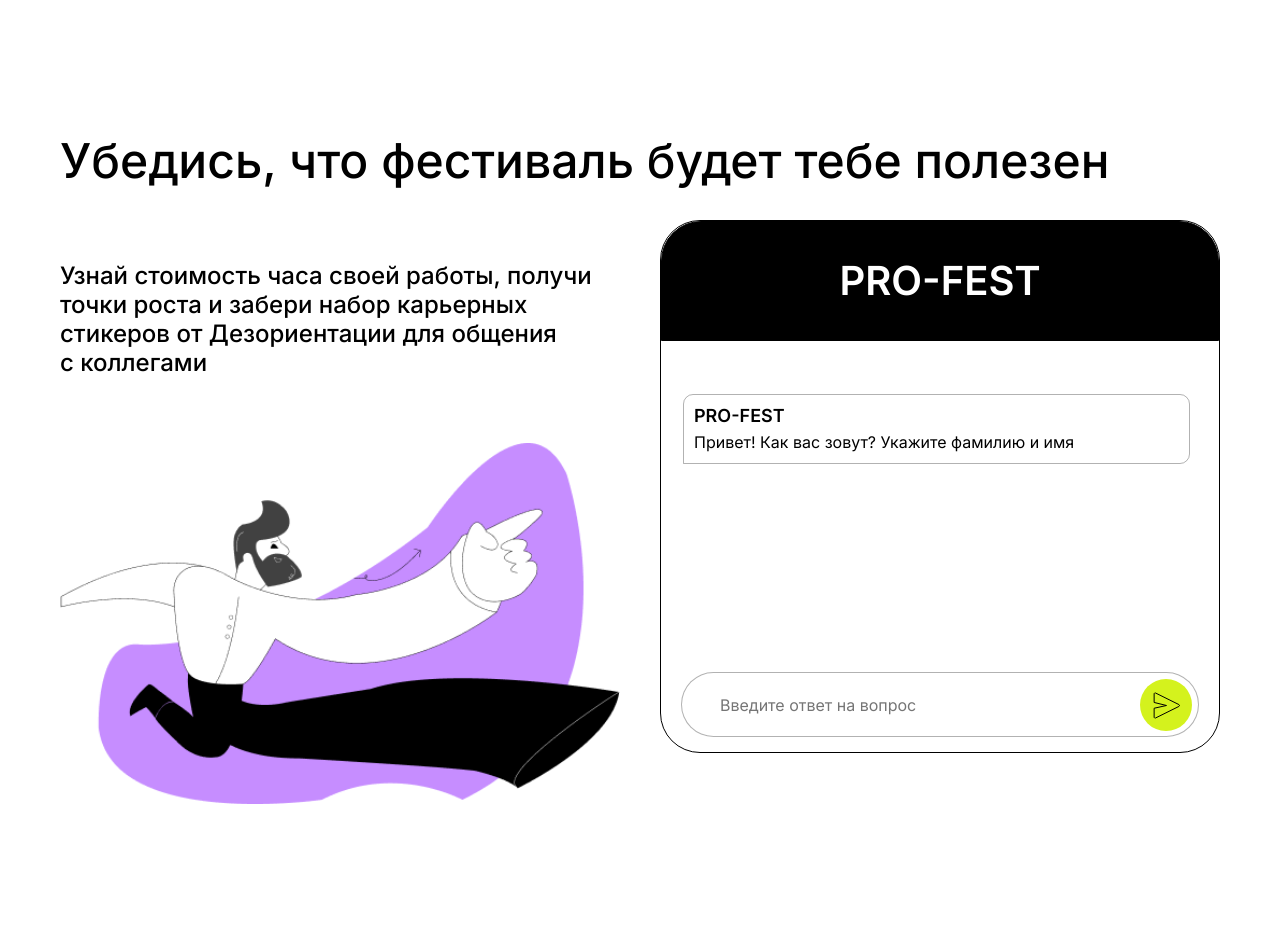
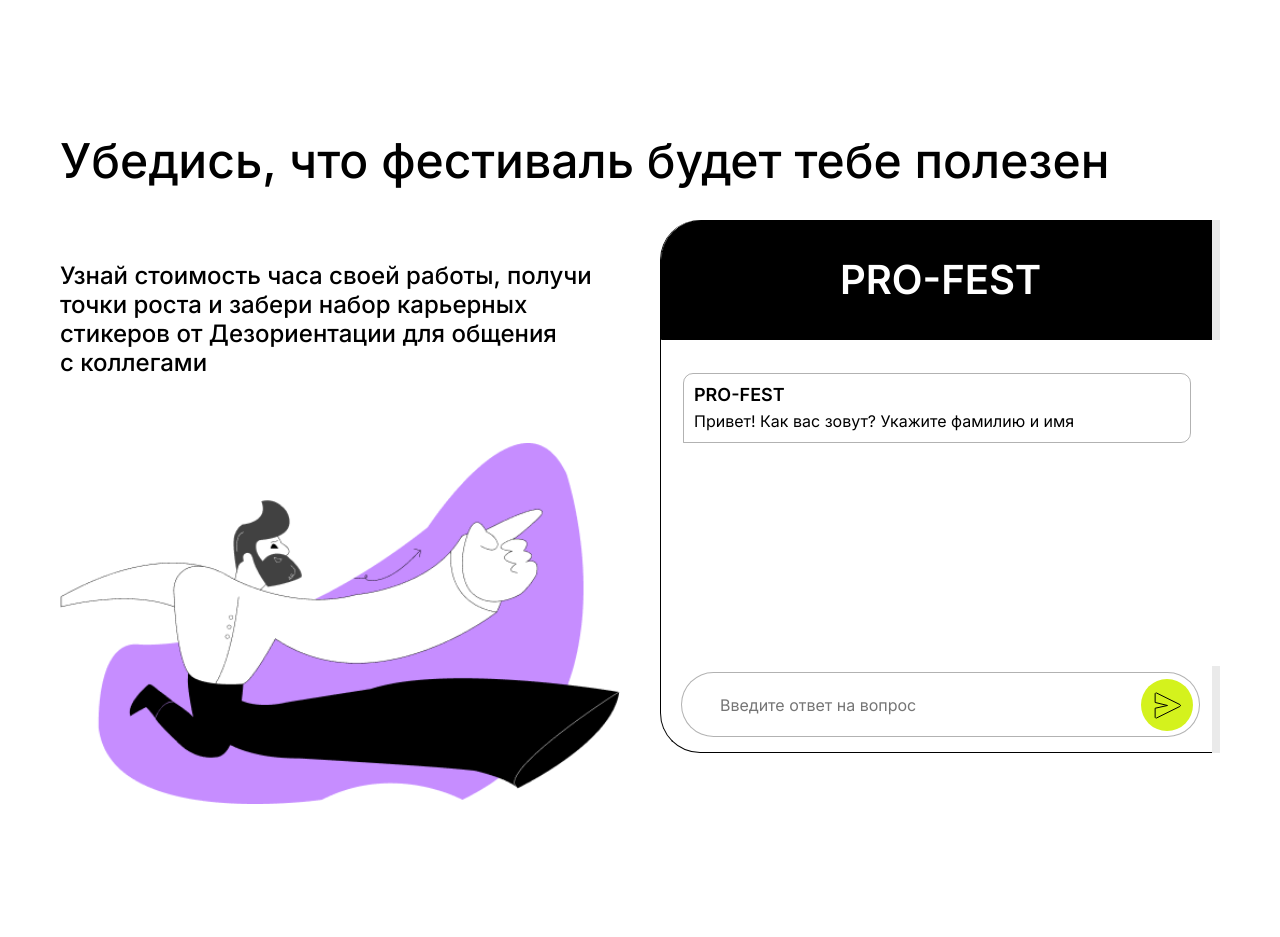
Before and after one commit to regilina/desor, a Django app: template dezor/templates/main.html in a window 1280 px wide. Shown: the part 727-1664 px from the top of the page. Run offline with Django 4.2, Linux system fonts and the light colour scheme; the template is opened without the code that fills it, so the values that code supplies are empty.

Commit message:
Скролл в чате изменен на новый

```diff
--- a/dezor/static/css/exceptions.css
+++ b/dezor/static/css/exceptions.css
@@ -58,10 +58,12 @@
   }
   .chat__messages {
     gap: 10px;
-    margin-top: 20px;
-    margin-bottom: 4px;
     padding-left: 22px;
     padding-right: 29px;
+  }
+  .chat__temp_bottom {
+    bottom: -1px;
+    height: 87px;
   }
   .chat__input {
     margin-bottom: 15px;
--- a/dezor/static/css/exceptions.scss
+++ b/dezor/static/css/exceptions.scss
@@ -74,12 +74,18 @@
 
     &__messages {
       gap: 10px;
-
-      margin-top: 20px;
-      margin-bottom: 4px;
       padding-left: 22px;
       padding-right: 29px;
     }
+
+    &__temp {
+
+      &_bottom {
+        bottom: -1px;
+        height: 87px;
+      }
+    }
+
   }
 
   .chat__input {
--- a/dezor/static/css/styles.css
+++ b/dezor/static/css/styles.css
@@ -132,12 +132,15 @@
   display: flex;
   flex-direction: column;
   justify-content: space-between;
+  position: relative;
   max-width: 569px;
   width: 100%;
   height: 785px;
   flex-shrink: 0;
-  border-radius: 40px;
-  border: 1px solid var(--Black, #000);
+  border-radius: 40px 0 0 40px;
+  border-left: 1px solid var(--Black, #000);
+  border-bottom: 1px solid var(--Black, #000);
+  border-bottom-width: calc(100% - 8px);
 }
 .chat__popup {
   max-width: 728px;
@@ -163,18 +166,21 @@
   gap: 15px;
   flex-grow: 1;
   overflow-x: hidden;
-  overflow-y: auto; /* Включение вертикальной полосы прокрутки */
+  overflow-y: scroll; /* Включение вертикальной полосы прокрутки */
   padding-top: 33px;
   padding-left: 25px;
   padding-right: 25px;
   padding-bottom: 7px;
+  scrollbar-color: #EAEAEA #080505; /*Цвет скролла, цвет ползунка*/
+  scrollbar-width: thin; /*Толщина скролла thin, auto*/
 }
 .chat__messages::-webkit-scrollbar {
-  background-color: #F1F1F1;
+  width: 8px;
+  background-color: #EAEAEA;
 }
 .chat__messages::-webkit-scrollbar-thumb {
-  background: #C1C1C1;
-  border-radius: 5px; /* Скругление у ползунка полосы прокрутки */
+  border-radius: 10px; /* Скругление у ползунка полосы прокрутки */
+  background-color: #080505;
 }
 .chat__btn {
   width: 52px;
@@ -186,6 +192,20 @@
   display: flex;
   padding-left: 10px;
   padding-top: 10px;
+}
+.chat__temp {
+  background-color: #EAEAEA;
+  width: 8px;
+  position: absolute;
+  right: 0;
+}
+.chat__temp_top {
+  top: 0;
+  height: 120px;
+}
+.chat__temp_bottom {
+  bottom: -1px;
+  height: 102px;
 }
 .chat__input {
   display: flex;
@@ -227,7 +247,7 @@
   width: 100%;
   height: 120px;
   flex-shrink: 0;
-  border-radius: 40px 40px 0px 0px;
+  border-radius: 40px 0px 0px 0px;
   border: 1px solid var(--Black, #000);
   background: #000;
   display: flex;
--- a/dezor/static/css/styles.scss
+++ b/dezor/static/css/styles.scss
@@ -144,18 +144,23 @@
   }
 }
 
+
+
+
 .chat {
   display: flex;
   flex-direction: column;
   justify-content: space-between;
+  position: relative;
 
   max-width: 569px;
   width: 100%;
   height: 785px;
   flex-shrink: 0;
-  border-radius: 40px;
-  border: 1px solid var(--Black, #000);
-
+  border-radius: 40px 0 0 40px;
+  border-left: 1px solid var(--Black, #000);
+  border-bottom: 1px solid var(--Black, #000);
+  border-bottom-width: calc(100% - 8px);
 
   &__popup {
     max-width: 728px;
@@ -183,23 +188,25 @@
     gap: 15px;
     flex-grow: 1;
     overflow-x: hidden;
-    overflow-y: auto; /* Включение вертикальной полосы прокрутки */
-
+    overflow-y: scroll; /* Включение вертикальной полосы прокрутки */
     padding-top: 33px;
     padding-left: 25px;
     padding-right: 25px;
-
     padding-bottom: 7px;
 
 
+    scrollbar-color: #EAEAEA #080505; /*Цвет скролла, цвет ползунка*/
+    scrollbar-width: thin; /*Толщина скролла thin, auto*/
+
     &::-webkit-scrollbar {
-
-      background-color: #F1F1F1;
+      width: 8px;
+      background-color: #EAEAEA;
     }
 
     &::-webkit-scrollbar-thumb {
-      background: #C1C1C1;
-      border-radius: 5px; /* Скругление у ползунка полосы прокрутки */
+
+      border-radius: 10px; /* Скругление у ползунка полосы прокрутки */
+      background-color: #080505;
     }
   }
 
@@ -213,6 +220,24 @@
     display: flex;
     padding-left: 10px;
     padding-top: 10px;
+  }
+
+  &__temp {
+    background-color: #EAEAEA;
+    width: 8px;
+
+    position: absolute;
+    right: 0;
+
+    &_top {
+      top: 0;
+      height: 120px;
+    }
+
+    &_bottom {
+      bottom: -1px;
+      height: 102px;
+    }
   }
 
   &__input {
@@ -266,7 +291,7 @@
     width: 100%;
     height: 120px;
     flex-shrink: 0;
-    border-radius: 40px 40px 0px 0px;
+    border-radius: 40px 0px 0px 0px;
     border: 1px solid var(--Black, #000);
     background: #000;
     display: flex;
--- a/dezor/static/js/chat-app.js
+++ b/dezor/static/js/chat-app.js
@@ -240,13 +240,13 @@ class ChatApp {
             case 'fio':
                 return !/\d/.test(value);
             case 'age':
-                const parsedAge = parseFloat(value);
-                return !isNaN(parsedAge) && Number.isInteger(parsedAge) && parsedAge > 0 && parsedAge < 150 && /^\d+$/.test(value);
+                return /^\d+$/.test(value);
+            case 'experience':
+                return /^\d+$/.test(value);
             case 'telegram':
                 return /^\+7\d{10}$/.test(value) || /^@[A-Za-z0-9_]+$/.test(value);
             case 'monthly_income':
-                const parsedIncome = parseFloat(value);
-                return !isNaN(parsedIncome) && Number.isInteger(parsedIncome) && parsedIncome >= 0 && /^\d+$/.test(value);
+                return /^\d+$/.test(value);
             default:
                 return true;
         }
--- a/dezor/templates/main.html
+++ b/dezor/templates/main.html
@@ -48,6 +48,8 @@
             </div>
           </div>
           <div class="chat" id="chat">
+            <div class="chat__temp chat__temp_top"></div>
+            <div class="chat__temp chat__temp_bottom"></div>
             <div class="chat__head">
               <span>Pro-fest</span>
             </div>
@@ -61,6 +63,7 @@
                   <path fill-rule="evenodd" clip-rule="evenodd" d="M28.9503 15.605C29.6912 15.9725 29.6912 17.0292 28.9503 17.3967L5.56937 28.9944C4.90465 29.3241 4.125 28.8405 4.125 28.0985V19.2488L16.5 16.4988L4.125 13.4661L4.125 4.9032C4.125 4.16121 4.90466 3.67764 5.56937 4.00736L28.9503 15.605Z" stroke="black" stroke-linejoin="round"/>
                   </svg>
               </button>
+
               <button class="btn-result" id="btn-result">
                 Смотреть результат
               </button>
```
Also changed, not shown: dezor/static/ts/chat-app.ts (+4 -4 lines), 2 other files.
